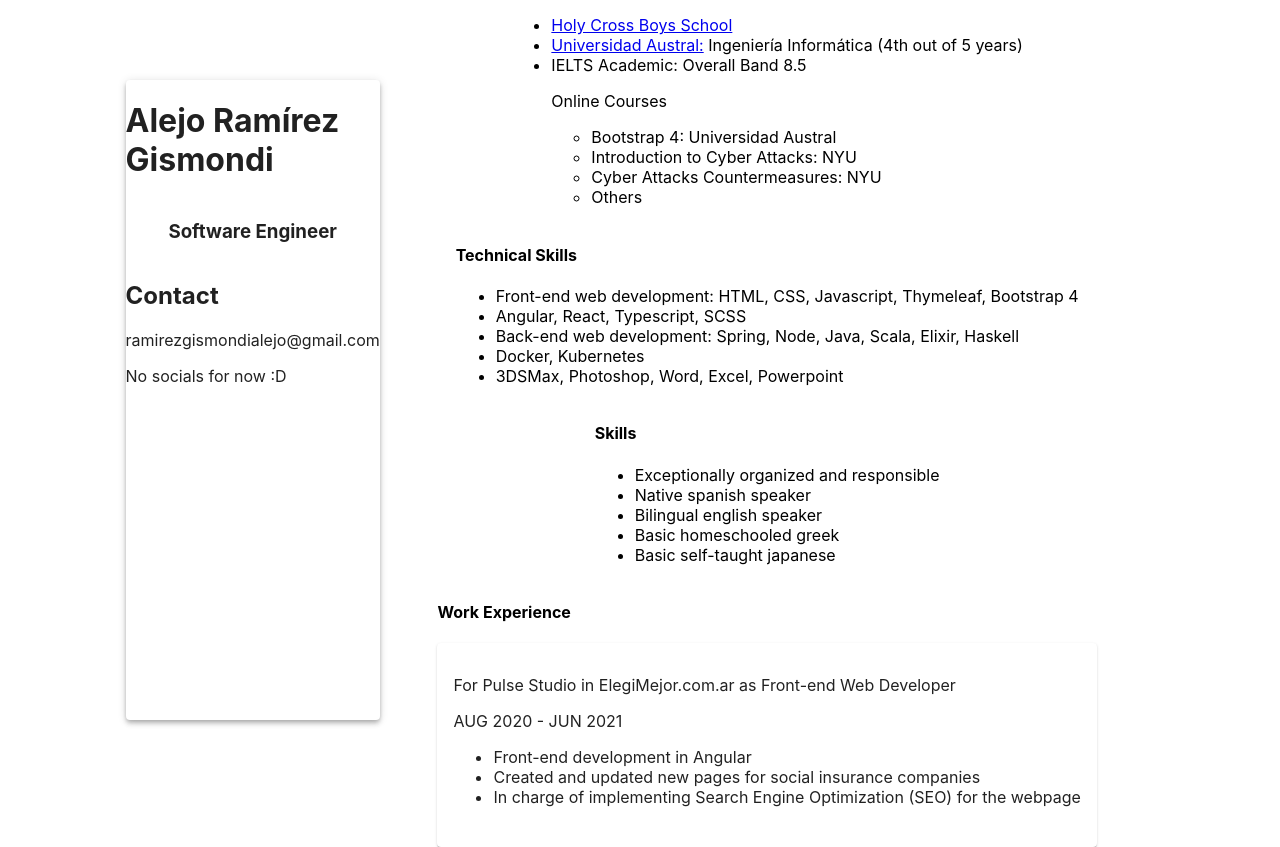
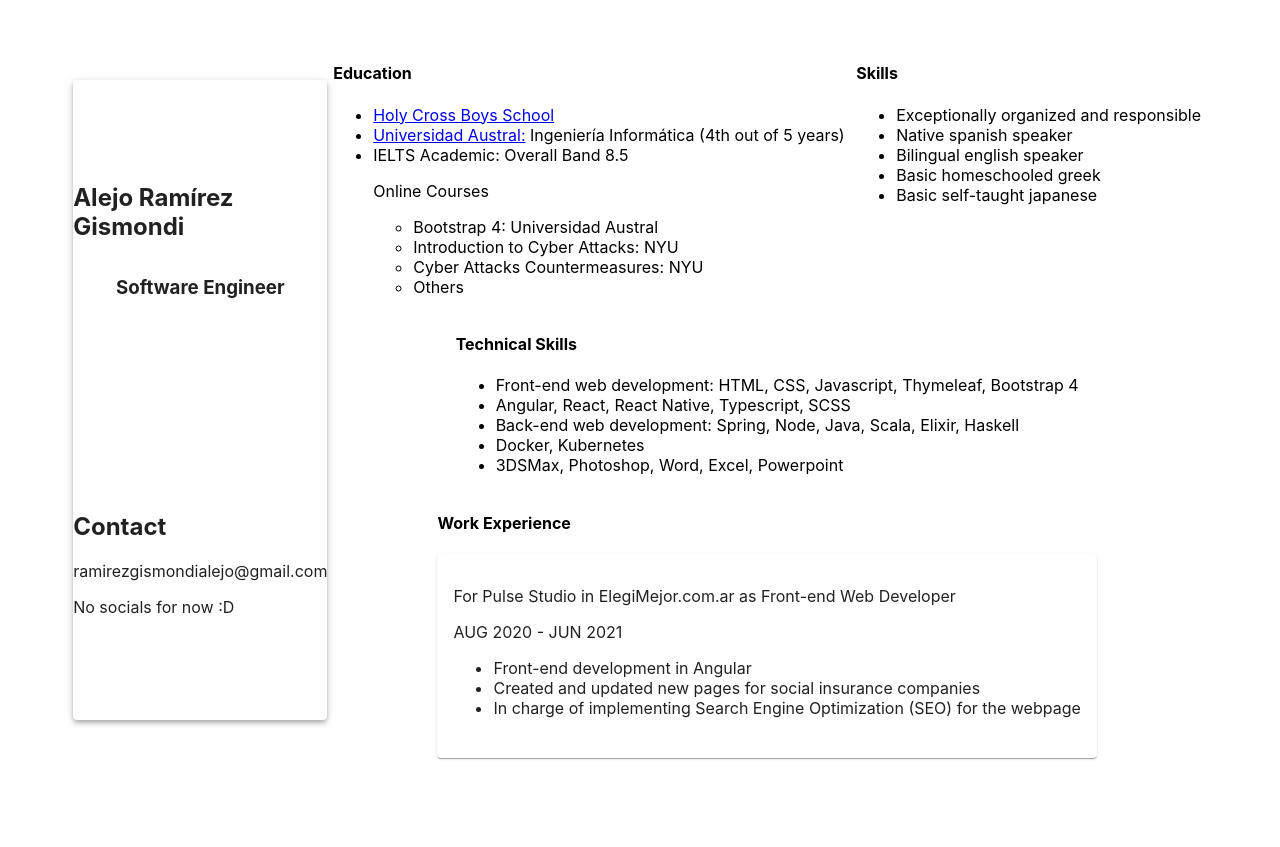
Before and after one commit to AlejoRamirezGismondi/cv, a React (Create React App) app: page / in a window 1280 px wide. After the commit the page ends 800 px from the top, so only its background shows below. Built offline with nearby package versions, Linux system fonts and the light colour scheme.

Commit message:
basic structural styling

```diff
--- a/src/Resume/Resume.css
+++ b/src/Resume/Resume.css
@@ -24,10 +24,21 @@
 
 .left-paper {
     display: flex;
+    justify-content: space-around;
     align-items: center;
     flex-direction: column;
     width: 100%;
     height: 80vh;
+}
+
+.title-container {
+    display: flex;
+    flex-direction: column;
+    align-items: center;
+}
+
+.title {
+    font-size: x-large;
 }
 
 .right-content {
@@ -38,18 +49,30 @@
     align-items: center;
 }
 
+.container {
+    width: 100%;
+    display: flex;
+    justify-content: space-around;
+}
+
 .education {
-
+    height: 100%;
 }
 
 .technical-skills {
-
+    height: 100%;
 }
 
 .skills {
+    height: 100%;
+}
 
+.work-experience-grid {
+    display: flex;
+    justify-content: space-around;
+    align-items: center;
 }
 
 .work-experience {
-
+    height: 100%;
 }
--- a/src/Resume/Resume.tsx
+++ b/src/Resume/Resume.tsx
@@ -8,8 +8,10 @@ const Resume = () => {
       <div className={'content'}>
         <div className={'left-content'}>
           <Paper className={'left-paper'} elevation={4}>
-            <h1>Alejo Ramírez Gismondi</h1>
+            <div className={'title-container'}>
+              <h1 className={'title'}>Alejo Ramírez Gismondi</h1>
               <h3>Software Engineer</h3>
+            </div>
             <div>
               <h2>Contact</h2>
               <p>ramirezgismondialejo@gmail.com</p>
@@ -18,6 +20,7 @@ const Resume = () => {
           </Paper>
         </div>
         <div className={'right-content'}>
+          <div className={'container'}>
             <div className={'education'}>
               <h4>Education</h4>
               <ul>
@@ -36,16 +39,6 @@ const Resume = () => {
                 </div>
               </ul>
             </div>
-          <div className={'technical-skills'}>
-            <h4>Technical Skills</h4>
-            <ul>
-              <li>Front-end web development: HTML, CSS, Javascript, Thymeleaf, Bootstrap 4</li>
-              <li>Angular, React, Typescript, SCSS</li>
-              <li>Back-end web development: Spring, Node, Java, Scala, Elixir, Haskell</li>
-              <li>Docker, Kubernetes</li>
-              <li>3DSMax, Photoshop, Word, Excel, Powerpoint</li>
-            </ul>
-          </div>
             <div className={'skills'}>
               <h4>Skills</h4>
               <ul>
@@ -56,8 +49,20 @@ const Resume = () => {
                 <li>Basic self-taught japanese</li>
               </ul>
             </div>
+          </div>
+          <div className={'technical-skills'}>
+            <h4>Technical Skills</h4>
+            <ul>
+              <li>Front-end web development: HTML, CSS, Javascript, Thymeleaf, Bootstrap 4</li>
+              <li>Angular, React, React Native, Typescript, SCSS</li>
+              <li>Back-end web development: Spring, Node, Java, Scala, Elixir, Haskell</li>
+              <li>Docker, Kubernetes</li>
+              <li>3DSMax, Photoshop, Word, Excel, Powerpoint</li>
+            </ul>
+          </div>
           <div className={'work-experience'}>
             <h4>Work Experience</h4>
+            <div className={'work-experience-grid'}>
               <Card>
                 <CardContent>
                   <div className={'header'}>
@@ -75,6 +80,7 @@ const Resume = () => {
           </div>
         </div>
       </div>
+    </div>
   );
 }
 
```
Lines whose indentation alone changed are shown as unchanged.
